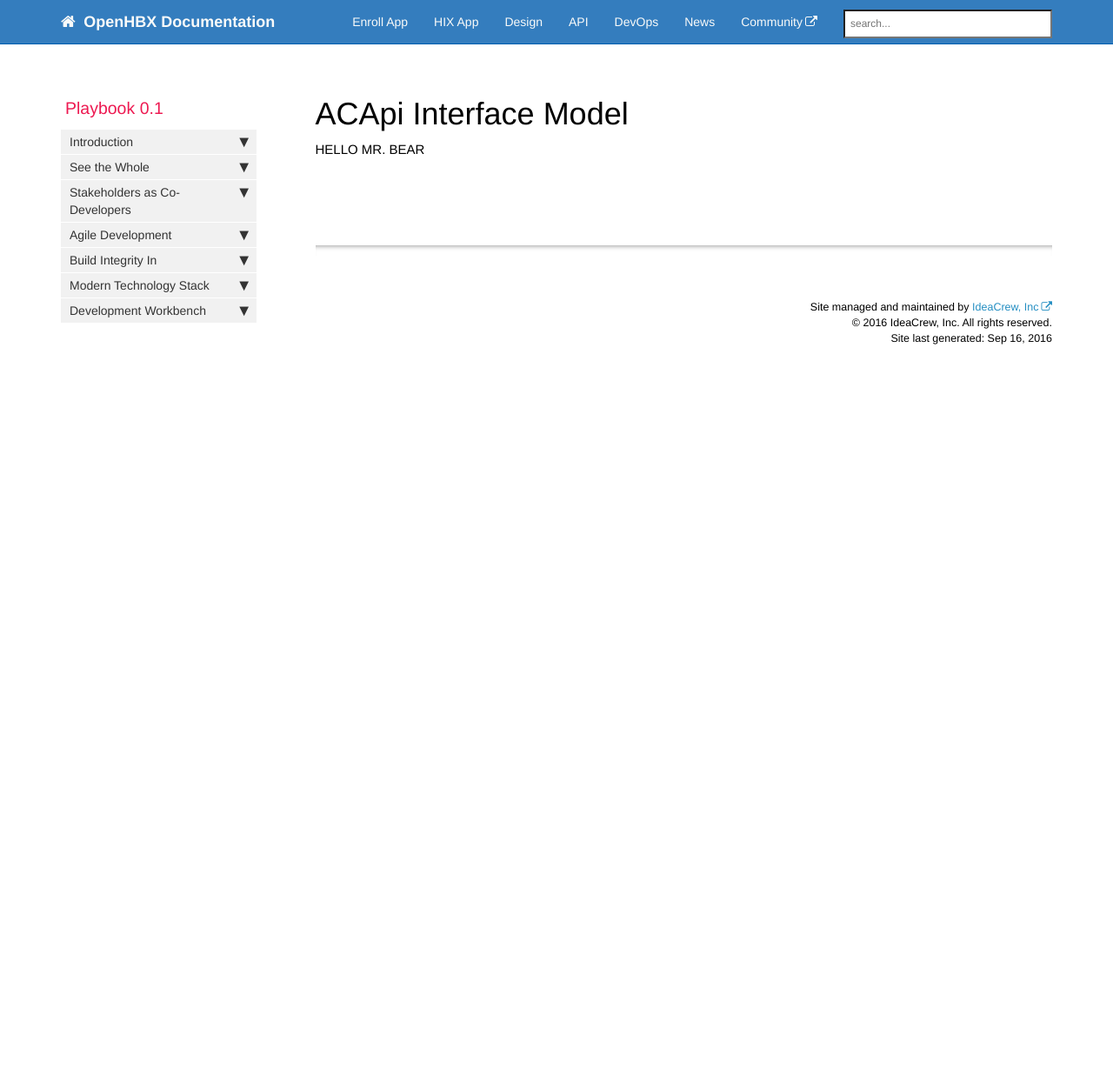
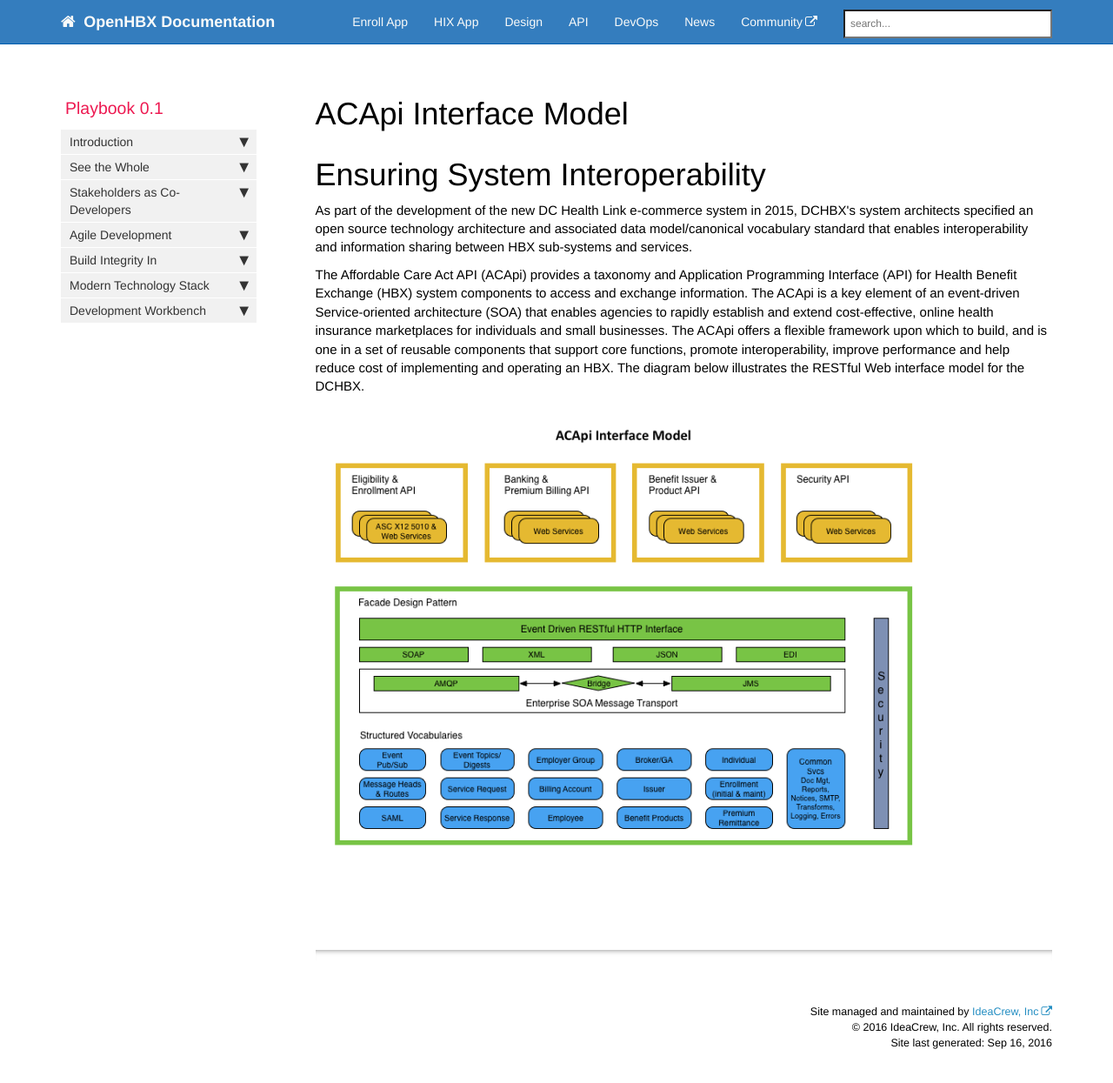
Before and after one commit to openhbx/openhbx.github.io, a Jekyll site: the page built from pages/playbook/ACApi-interface_model.md, in a window 1280 px wide and 1258 px high. Shown: the top 1245 px of the window at 87% size. Built offline with Jekyll 4.4.1, drawn with Linux system fonts in a browser that asks for light colours; nearby versions of some CDN libraries; comment, search, counter and statistics services are not loaded.

Commit message:
Add content - interoperability

```diff
--- a/pages/playbook/ACApi-interface_model.md
+++ b/pages/playbook/ACApi-interface_model.md
@@ -6,4 +6,10 @@ toc: false
 permalink: dpb_ACApi_interface_model.html
 folder: playbook
 ---
-HELLO MR. BEAR
+# Ensuring System Interoperability
+
+As part of the development of the new DC Health Link e-commerce system in 2015, DCHBX&#39;s system architects specified an open source technology architecture and associated data model/canonical vocabulary standard that enables interoperability and information sharing between HBX sub-systems and services.
+
+The Affordable Care Act API (ACApi) provides a taxonomy and Application Programming Interface (API) for Health Benefit Exchange (HBX) system components to access and exchange information. The ACApi is a key element of an event-driven Service-oriented architecture (SOA) that enables agencies to rapidly establish and extend cost-effective, online health insurance marketplaces for individuals and small businesses. The ACApi offers a flexible framework upon which to build, and is one in a set of reusable components that support core functions, promote interoperability, improve performance and help reduce cost of implementing and operating an HBX. The diagram below illustrates the RESTful Web interface model for the DCHBX.
+
+![ACApi Diagram](/images/ACApi Interface Model.png)
```
